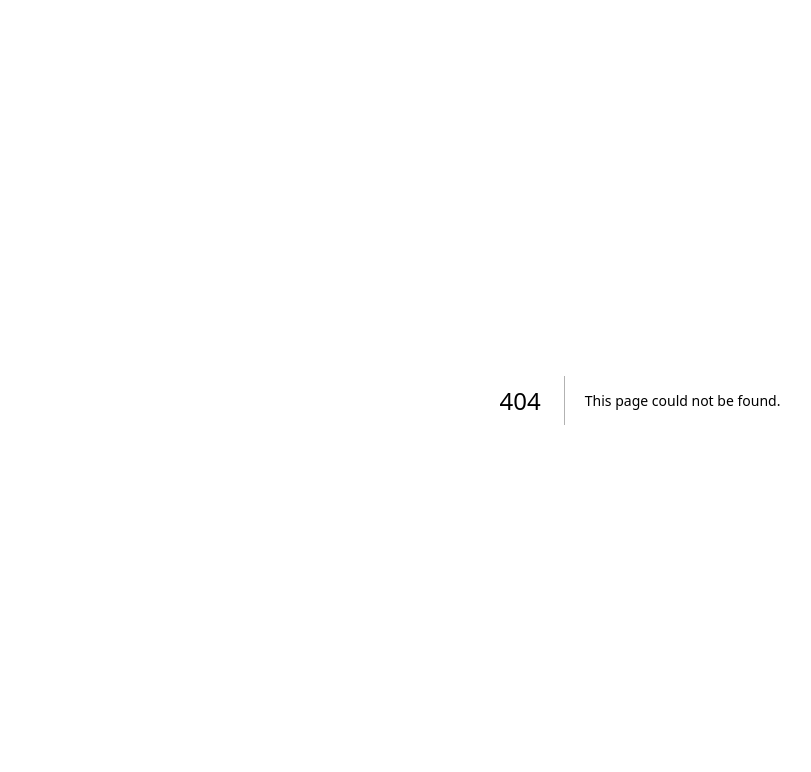
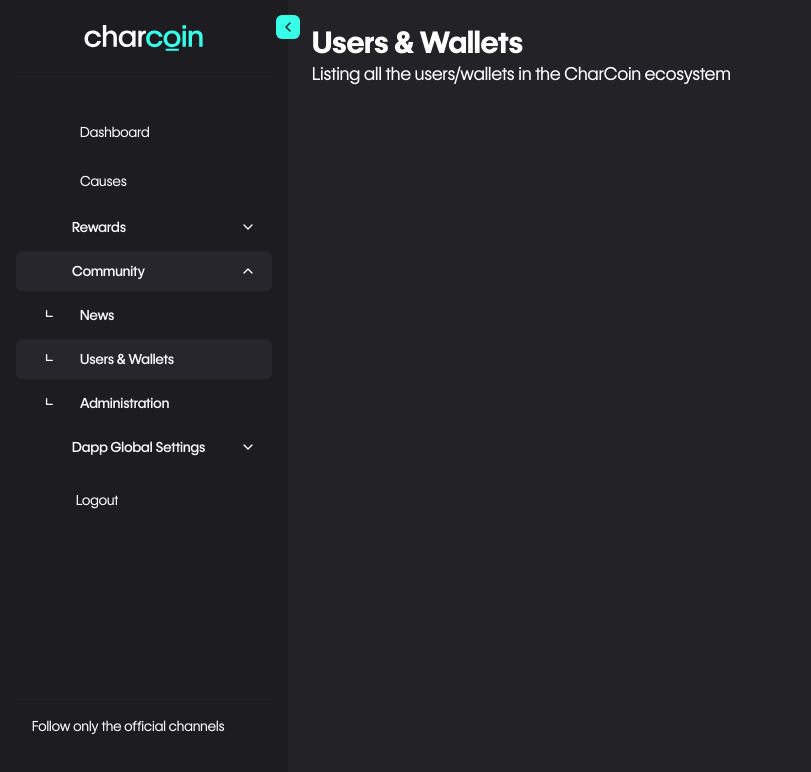
Before and after one commit to SulemanAhmedRajput/charcoin-admin-fe, a Next.js app: page /community/user-and-wallets in a window 1280 px wide. Before the commit this address had no page. Shown: the top 772 px of the page, without its empty margins (0-811 px from the left). Built offline with nearby package versions, Linux system fonts and the light colour scheme; some icons are missing.

Commit message:
created the wrapper for the title

```diff
--- /dev/null
+++ b/src/app/(main)/community/user-and-wallets/page.tsx
@@ -0,0 +1,13 @@
+import { HeaderWrapper } from "@/components/custom/header-wrapper";
+
+const Community = () => {
+  return (
+    <HeaderWrapper
+      title="Users & Wallets"
+      description="Listing all the users/wallets in the CharCoin ecosystem"
+    >
+    </HeaderWrapper>
+  );
+};
+
+export default Community;
--- /dev/null
+++ b/src/app/not-found.tsx
@@ -0,0 +1,5 @@
+const Notfound = () => {
+  return <div>Hello there</div>;
+};
+
+export default Notfound;
--- /dev/null
+++ b/src/components/custom/header-wrapper.tsx
@@ -0,0 +1,19 @@
+const HeaderWrapper = ({
+  children,
+  title,
+  description,
+}: {
+  children: React.ReactNode;
+  title: string;
+  description: string;
+}) => {
+  return (
+    <div>
+      <h1 className="text-3xl font-bold text-white">{title}</h1>
+      <p className="text-lg text-white">{description}</p>
+      <div>{children}</div>
+    </div>
+  );
+};
+
+export { HeaderWrapper };
--- a/src/components/sidebar/sidebar-layout.tsx
+++ b/src/components/sidebar/sidebar-layout.tsx
@@ -25,7 +25,7 @@
       >
         <Navbar />
 
-        <div className="p-4 !bg-[hsl(255, 6%, 14%)]  min-h-screen max-w-[1680px] mx-auto ">
+        <div className="p-6 !bg-[#232226]  min-h-screen max-w-[1680px] mx-auto ">
           {children}
         </div>
       </main>
```
Also changed, not shown: 1 other file (tests, documents, lock files or other folders).
